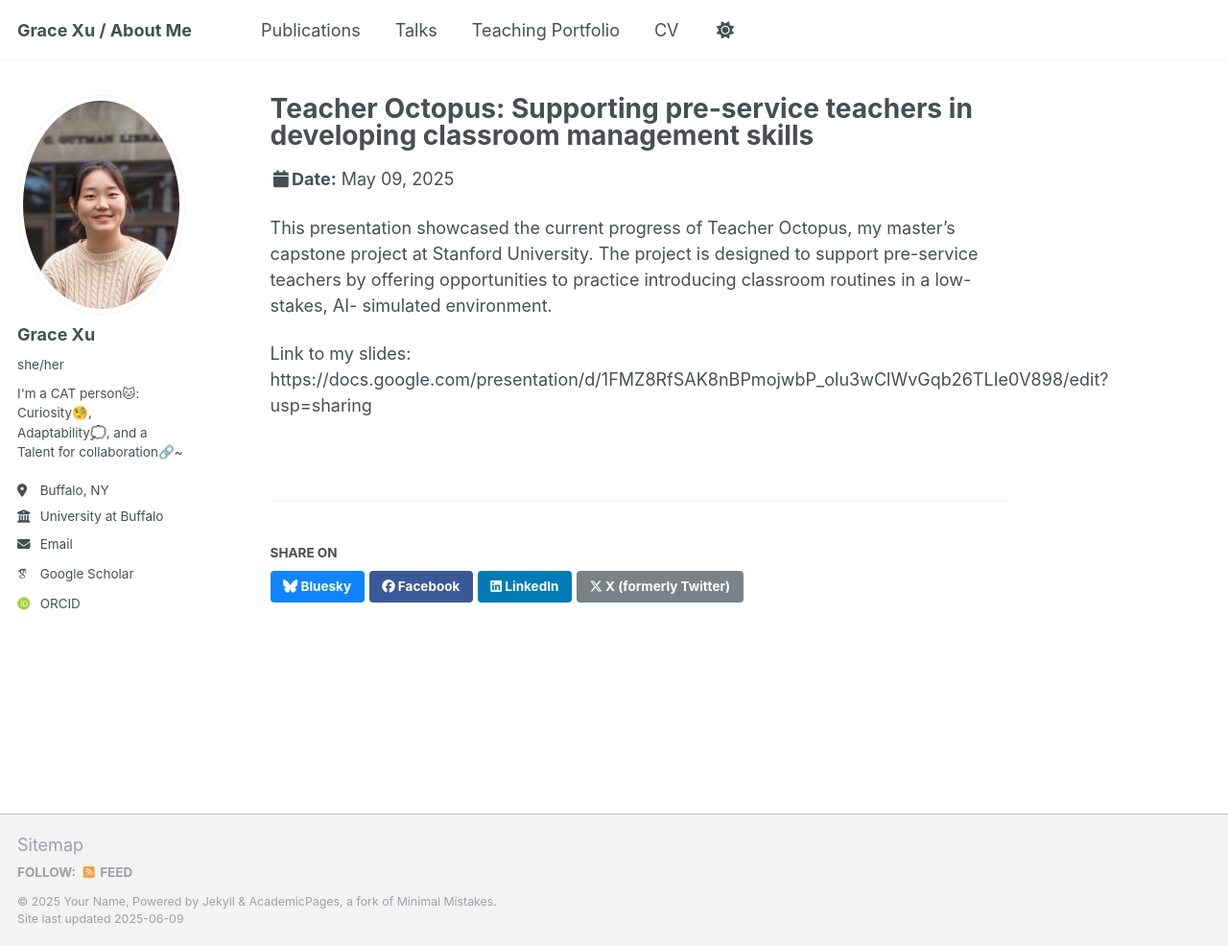
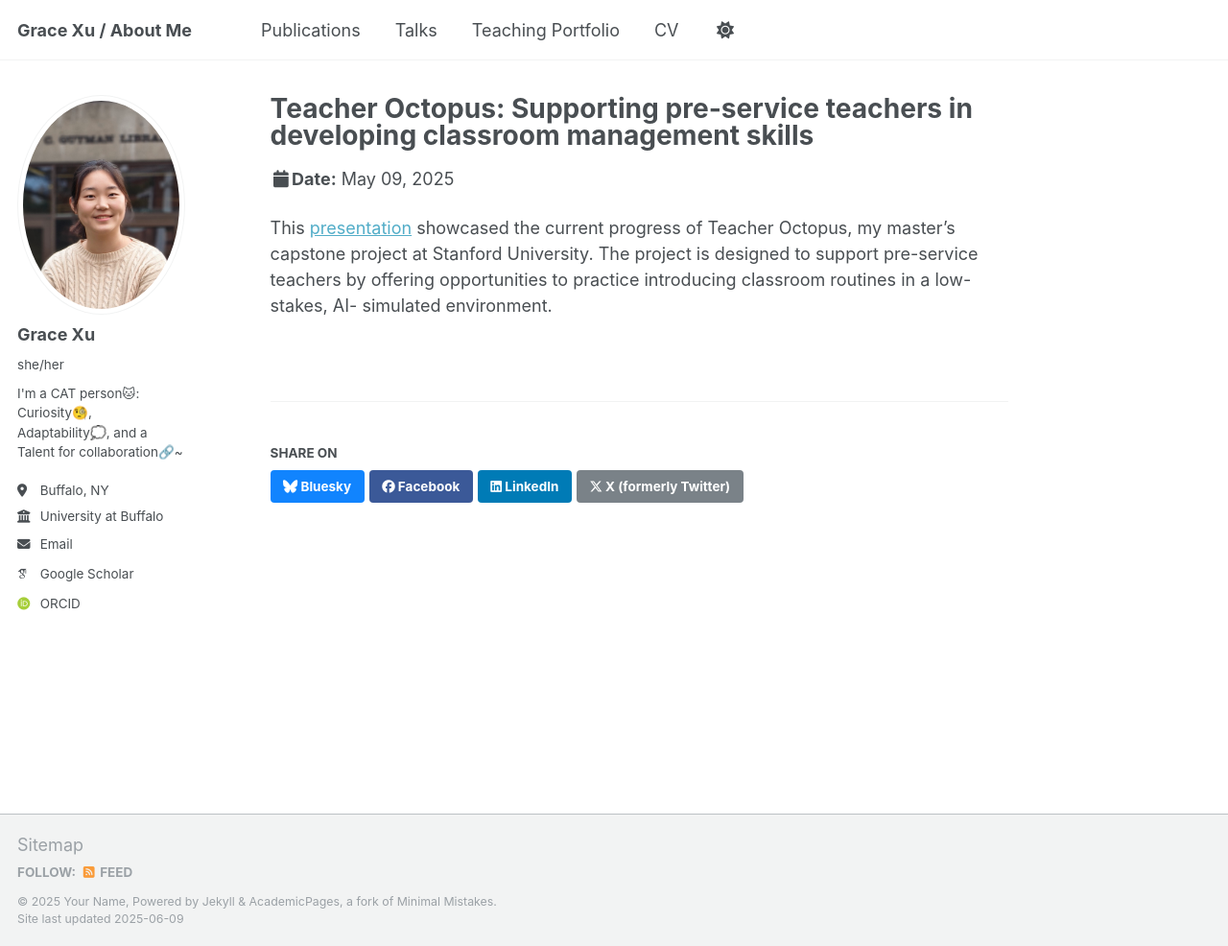
Before and after one commit to grace-yukun-xu/about_me, a Jekyll site: the page built from _talks/swaywo.md, in a window 1280 px wide and 986 px high. Shown: the whole window at 96% size. Built offline with Jekyll 4.4.1, drawn with Linux system fonts in a browser that asks for light colours; some web fonts are replaced.

Commit message:
Add files via upload

```diff
--- a/_talks/swaywo.md
+++ b/_talks/swaywo.md
@@ -7,6 +7,4 @@ date: 2025-05-09
 location: "Stanford, CA, USA"
 ---
 
-This presentation showcased the current progress of Teacher Octopus, my master’s capstone project at Stanford University. The project is designed to support pre-service teachers by offering opportunities to practice introducing classroom routines in a low-stakes, AI- simulated environment.
-
-Link to my slides: https://docs.google.com/presentation/d/1FMZ8RfSAK8nBPmojwbP_olu3wClWvGqb26TLIe0V898/edit?usp=sharing
+This [presentation](https://docs.google.com/presentation/d/1FMZ8RfSAK8nBPmojwbP_olu3wClWvGqb26TLIe0V898/edit?usp=sharing ) showcased the current progress of Teacher Octopus, my master’s capstone project at Stanford University. The project is designed to support pre-service teachers by offering opportunities to practice introducing classroom routines in a low-stakes, AI- simulated environment.
```
